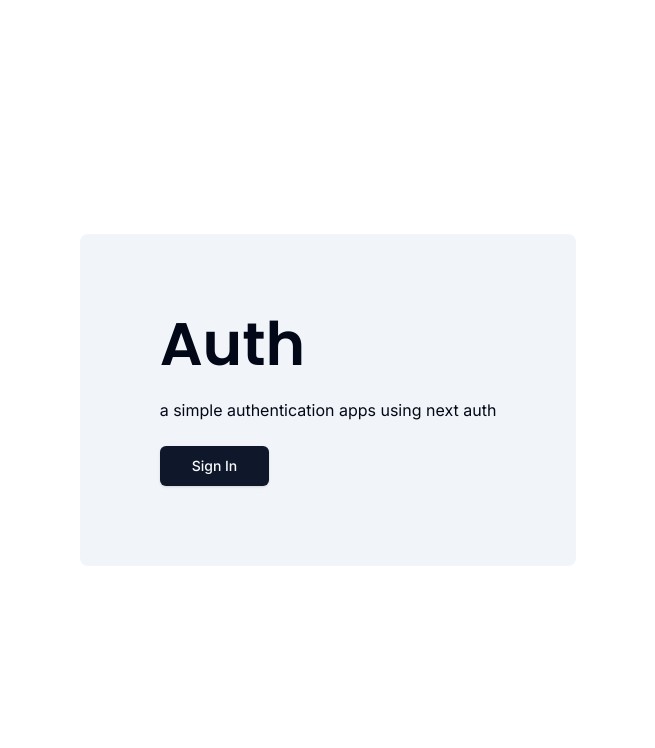
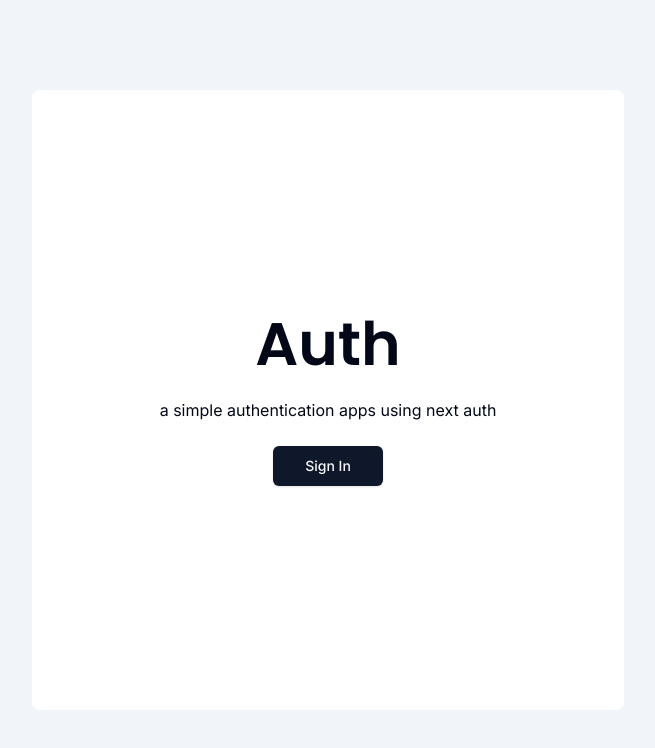
Before and after one commit to Yanuarprayoga9/NEXTAUTH-V5, a Next.js app: page / in a window 1280 px wide. Shown: the top 748 px of the page, without its empty margins (312-967 px from the left). Built offline with nearby package versions, Linux system fonts and the light colour scheme.

Commit message:
login button

```diff
--- a/app/page.tsx
+++ b/app/page.tsx
@@ -1,19 +1,22 @@
 import { Button } from "@/components/ui/button";
 import { Poppins } from "next/font/google";
-import { cn } from "@/lib/utils"
+import { cn } from "@/lib/utils";
+import { LoginButton } from "@/components/auth/login-button";
 
 const font = Poppins({
-  subsets:['latin'],
-  weight:['600']
-})
+  subsets: ["latin"],
+  weight: ["600"],
+});
 export default function Home() {
   return (
-    <main className="flex h-full flex-col items-center justify-center ">
-      <div className="space-y-6 bg-slate-100 p-20 rounded-lg">
-        <h1 className={cn("text-6xl font-semibold",font.className)}>Auth</h1>
+    <main className="flex h-full flex-col items-center justify-center  bg-slate-100  ">
+      <div className="space-y-6 py-56 px-32 rounded-lg text-center bg-white">
+        <h1 className={cn("text-6xl font-semibold", font.className)}>Auth</h1>
         <p>a simple authentication apps using next auth</p>
         <div className="">
-          <Button size={"lg"}>Sign In</Button>
+          <LoginButton >
+            <Button size={"lg"}>Sign In</Button>
+          </LoginButton>
         </div>
       </div>
     </main>
--- /dev/null
+++ b/components/auth/login-button.tsx
@@ -0,0 +1,26 @@
+"use client";
+import { useRouter } from "next/navigation";
+interface LoginButtonProps {
+  children: React.ReactNode;
+  mode?: "modal" | "redirect";
+  asChild?: boolean;
+}
+
+export const LoginButton = ({
+  children,
+  mode = "redirect",
+  asChild,
+}: LoginButtonProps) => {
+  const router = useRouter();
+  const onclick = () => {
+    router.push("/auth/login");
+  };
+  if (mode == "modal") {
+    return <>IMPLEMENT MODAL</>;
+  }
+  return (
+    <span onClick={onclick} className="cursor-pointer">
+      {children}
+    </span>
+  );
+};
```
